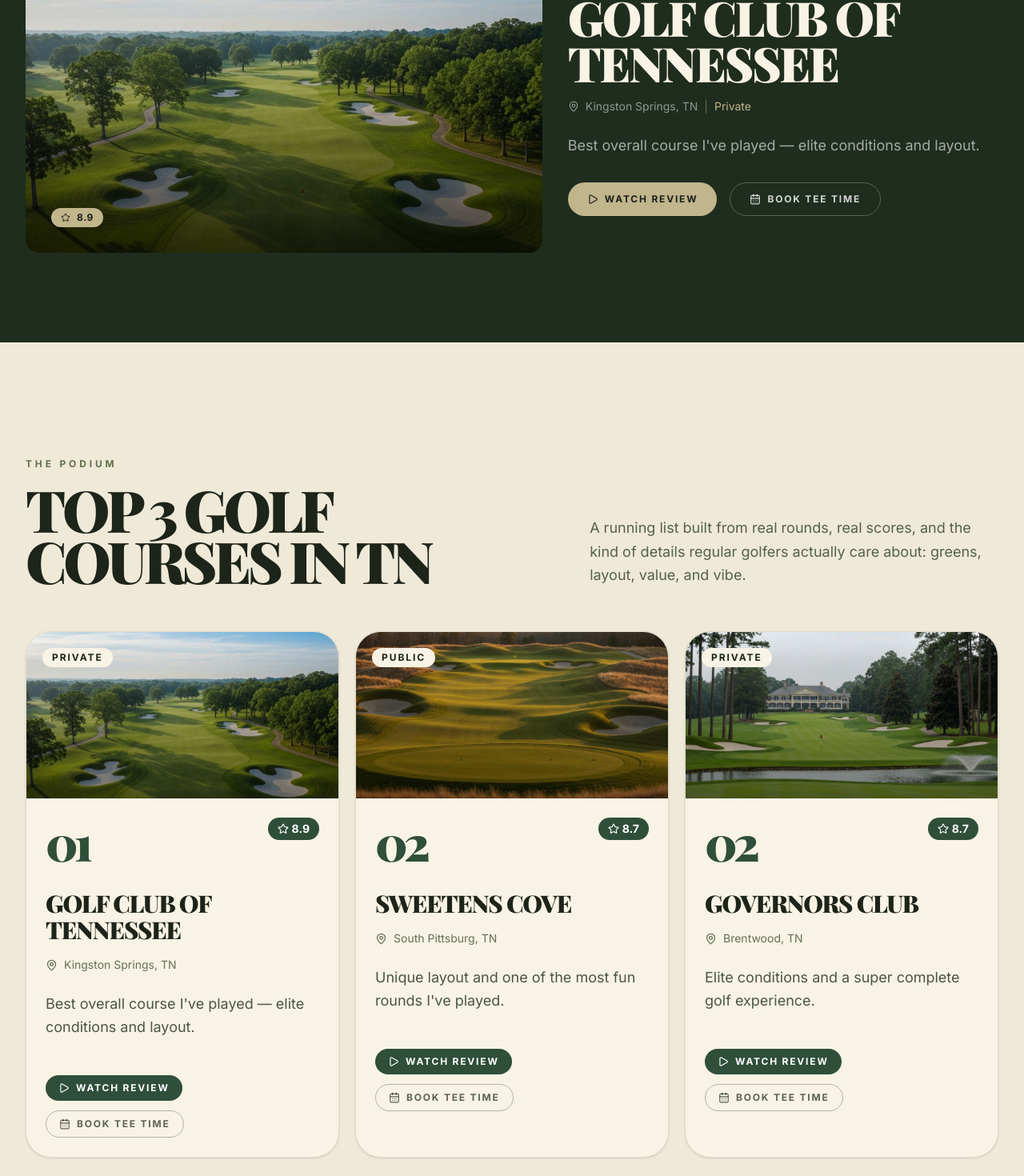
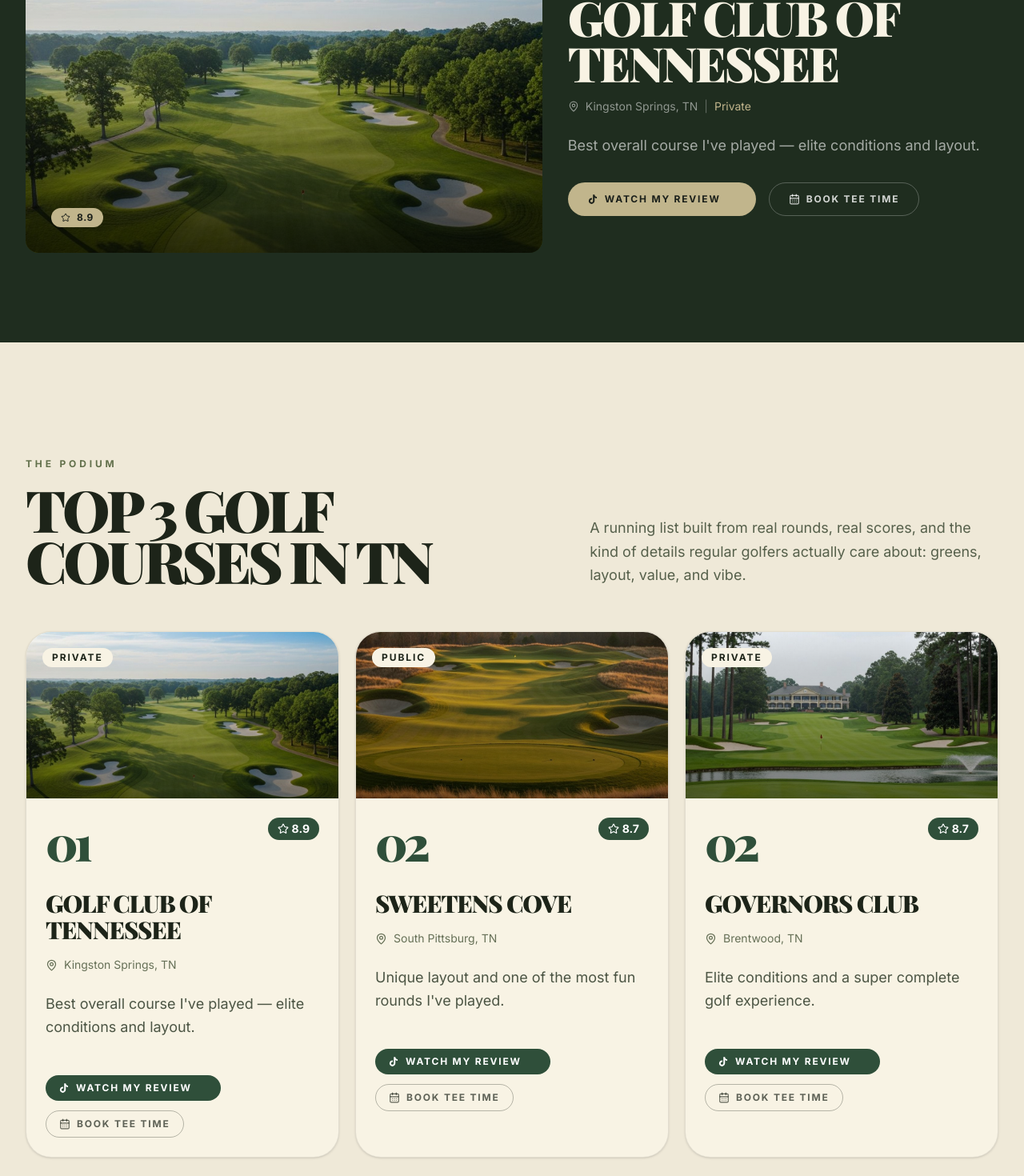
Before and after one commit to njutis3-png/Update, a Next.js app: page / in a window 1280 px wide. Shown: the part 1031-2501 px from the top of the page at 80% size. Built offline with nearby package versions, Linux system fonts and the light colour scheme; a web font is replaced by a local one.

Commit message:
feat: update buttons to link to TikTok reviews
Add 'tiktokReview' field to courses, update buttons, and add external link icon

```diff
--- a/app/page.tsx
+++ b/app/page.tsx
@@ -10,6 +10,7 @@ import {
   Play,
   Instagram,
   Youtube,
+  ExternalLink,
 } from "lucide-react";
 
 // Custom TikTok icon since Lucide doesn't have one
@@ -30,6 +31,9 @@ function XIcon({ size = 16 }: { size?: number }) {
   );
 }
 
+// TikTok profile URL (fallback when specific review video is not available)
+const TIKTOK_PROFILE = "https://www.tiktok.com/@Ritz_kicks";
+
 const courseData = [
   {
     rank: "01",
@@ -41,6 +45,7 @@ const courseData = [
     website: "https://www.thegolfcluboftn.com/",
     booking: "https://www.google.com/search?q=Golf+Club+of+Tennessee+tee+times",
     image: "/images/golf-club-of-tennessee.jpg",
+    tiktokReview: null, // Will link to profile until specific video is available
   },
   {
     rank: "02",
@@ -52,6 +57,7 @@ const courseData = [
     website: "https://sweetenscovegolfclub.com/",
     booking: "https://sweetenscovegolfclub.com/collections/experiences",
     image: "/images/sweetens-cove.jpg",
+    tiktokReview: null,
   },
   {
     rank: "02",
@@ -63,6 +69,7 @@ const courseData = [
     website: "https://www.thegovernorsclub.com/",
     booking: "https://www.thegovernorsclub.com/contact/contact-and-directions",
     image: "/images/governors-club.jpg",
+    tiktokReview: null,
   },
   {
     rank: "04",
@@ -75,6 +82,7 @@ const courseData = [
     booking:
       "https://www.google.com/search?q=The+Grove+College+Grove+TN+golf+tee+times",
     image: "/images/the-grove.jpg",
+    tiktokReview: null,
   },
   {
     rank: "05",
@@ -87,6 +95,7 @@ const courseData = [
     booking:
       "https://www.google.com/search?q=Westhaven+Golf+Club+tee+times",
     image: "/images/westhaven.jpg",
+    tiktokReview: null,
   },
   {
     rank: "06",
@@ -98,6 +107,7 @@ const courseData = [
     website: "https://www.hermitagegolf.com/",
     booking: "https://www.hermitagegolf.com/tee-times/",
     image: "/images/hermitage.jpg",
+    tiktokReview: null,
   },
   {
     rank: "07",
@@ -109,6 +119,7 @@ const courseData = [
     website: "https://www.greystonegc.com/",
     booking: "https://www.greystonegc.com/tee-times/",
     image: "/images/greystone.jpg",
+    tiktokReview: null,
   },
   {
     rank: "08",
@@ -121,6 +132,7 @@ const courseData = [
     booking:
       "https://www.google.com/search?q=Twelve+Stones+Golf+Club+tee+times",
     image: "/images/twelve-stones.jpg",
+    tiktokReview: null,
   },
   {
     rank: "09",
@@ -134,6 +146,7 @@ const courseData = [
     booking:
       "https://www.google.com/search?q=Ted+Rhodes+Golf+Course+tee+times",
     image: "/images/ted-rhodes.jpg",
+    tiktokReview: null,
   },
   {
     rank: "10",
@@ -146,6 +159,7 @@ const courseData = [
       "https://www.nashville.gov/departments/parks/golf-courses/mccabe-golf-course",
     booking: "https://www.google.com/search?q=McCabe+Golf+Course+tee+times",
     image: "/images/mccabe.jpg",
+    tiktokReview: null,
   },
   {
     rank: "11",
@@ -158,6 +172,7 @@ const courseData = [
     booking:
       "https://www.google.com/search?q=Montgomery+Bell+Golf+Course+tee+times",
     image: "/images/montgomery-bell.jpg",
+    tiktokReview: null,
   },
 ];
 
@@ -182,18 +197,23 @@ interface Course {
   website: string;
   booking: string;
   image: string;
+  tiktokReview: string | null;
 }
 
 function CourseButtons({ course }: { course: Course }) {
+  const reviewUrl = course.tiktokReview || TIKTOK_PROFILE;
+
   return (
     <div className="mt-6 flex flex-wrap gap-3">
       <a
-        href={course.website}
+        href={reviewUrl}
         target="_blank"
         rel="noopener noreferrer"
-        className="group inline-flex items-center gap-2 rounded-full bg-[#2f4f3a] px-4 py-2 text-xs font-bold uppercase tracking-[0.15em] text-white transition hover:bg-[#3d6149]"
+        className="group inline-flex items-center gap-2 rounded-full bg-[#2f4f3a] px-4 py-2 text-xs font-bold uppercase tracking-[0.15em] text-white transition hover:bg-[#3d6149] hover:shadow-lg hover:shadow-[#2f4f3a]/25"
       >
-        <Play size={14} /> Watch Review
+        <TikTokIcon size={14} />
+        <span>Watch My Review</span>
+        <ExternalLink size={12} className="opacity-0 transition-opacity group-hover:opacity-100" />
       </a>
       <a
         href={course.booking}
@@ -436,12 +456,18 @@ export default function AverageGolferPage() {
                       <Star size={12} /> {courseData[0].rating}
                     </span>
                   </div>
-                  {/* Play button overlay */}
-                  <div className="absolute inset-0 flex items-center justify-center opacity-0 transition group-hover:opacity-100">
-                    <div className="flex h-16 w-16 items-center justify-center rounded-full bg-white/20 backdrop-blur-sm">
+                  {/* Play button overlay - links to TikTok review */}
+                  <a
+                    href={courseData[0].tiktokReview || TIKTOK_PROFILE}
+                    target="_blank"
+                    rel="noopener noreferrer"
+                    className="absolute inset-0 flex cursor-pointer items-center justify-center opacity-0 transition group-hover:opacity-100"
+                    aria-label={`Watch TikTok review of ${courseData[0].course}`}
+                  >
+                    <div className="flex h-16 w-16 items-center justify-center rounded-full bg-white/20 backdrop-blur-sm transition hover:scale-110 hover:bg-white/30">
                       <Play size={24} className="ml-1 text-white" fill="white" />
                     </div>
-                  </div>
+                  </a>
                 </div>
                 <div className="text-[#f8f3e4]">
                   <span className="text-xs font-bold uppercase tracking-[0.2em] text-white/40">
@@ -461,12 +487,14 @@ export default function AverageGolferPage() {
                   </p>
                   <div className="mt-8 flex flex-wrap gap-4">
                     <a
-                      href={courseData[0].website}
+                      href={courseData[0].tiktokReview || TIKTOK_PROFILE}
                       target="_blank"
                       rel="noopener noreferrer"
-                      className="inline-flex items-center gap-2 rounded-full bg-[#c1b58c] px-6 py-3 text-xs font-bold uppercase tracking-[0.15em] text-[#1a1f1a] transition hover:bg-[#d4c9a4]"
+                      className="group inline-flex items-center gap-2 rounded-full bg-[#c1b58c] px-6 py-3 text-xs font-bold uppercase tracking-[0.15em] text-[#1a1f1a] transition hover:bg-[#d4c9a4] hover:shadow-lg hover:shadow-[#c1b58c]/25"
                     >
-                      <Play size={14} /> Watch Review
+                      <TikTokIcon size={14} />
+                      <span>Watch My Review</span>
+                      <ExternalLink size={12} className="opacity-0 transition-opacity group-hover:opacity-100" />
                     </a>
                     <a
                       href={courseData[0].booking}
--- a/app/played-map/page.tsx
+++ b/app/played-map/page.tsx
@@ -9,7 +9,7 @@ import {
   Marker,
   ZoomableGroup,
 } from "react-simple-maps";
-import { MapPin, Star, X, ArrowLeft, Filter, ChevronDown, Plus, Minus, Instagram, Youtube } from "lucide-react";
+import { MapPin, Star, X, ArrowLeft, Filter, ChevronDown, Plus, Minus, Instagram, Youtube, ExternalLink, Play } from "lucide-react";
 
 // Custom TikTok icon
 function TikTokIcon({ size = 16 }: { size?: number }) {
@@ -31,6 +31,9 @@ function XIcon({ size = 16 }: { size?: number }) {
 
 const geoUrl = "https://cdn.jsdelivr.net/npm/us-atlas@3/states-10m.json";
 
+// TikTok profile URL (fallback when specific review video is not available)
+const TIKTOK_PROFILE = "https://www.tiktok.com/@Ritz_kicks";
+
 // Tennessee state FIPS code
 const TN_FIPS = "47";
 
@@ -43,6 +46,7 @@ interface Course {
   state: string;
   note: string;
   status?: "rated" | "played-not-rated";
+  tiktokReview?: string | null;
 }
 
 const courses: Course[] = [
@@ -800,6 +804,18 @@ export default function PlayedMapPage() {
                 </p>
                 <p className="mt-1 font-semibold">{selectedCourse.state}</p>
               </div>
+
+              {/* Watch My Review Button */}
+              <a
+                href={selectedCourse.tiktokReview || TIKTOK_PROFILE}
+                target="_blank"
+                rel="noopener noreferrer"
+                className="group mt-8 inline-flex w-full items-center justify-center gap-2 rounded-full bg-[#c1b58c] px-6 py-3 text-sm font-bold uppercase tracking-[0.15em] text-[#1a1f1a] transition hover:bg-[#d4c9a4] hover:shadow-lg hover:shadow-[#c1b58c]/25"
+              >
+                <TikTokIcon size={16} />
+                <span>Watch My Review</span>
+                <ExternalLink size={14} className="opacity-0 transition-opacity group-hover:opacity-100" />
+              </a>
             </motion.div>
           </motion.div>
         )}
```
